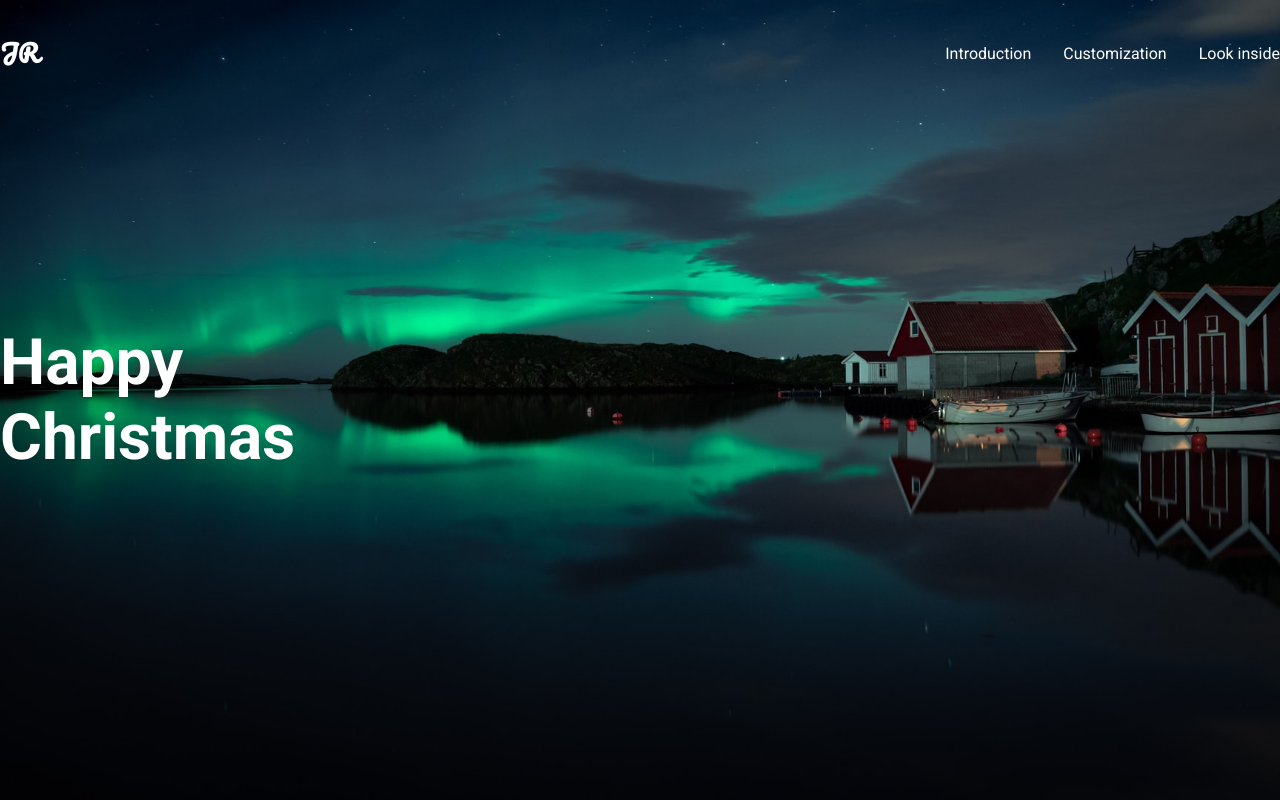
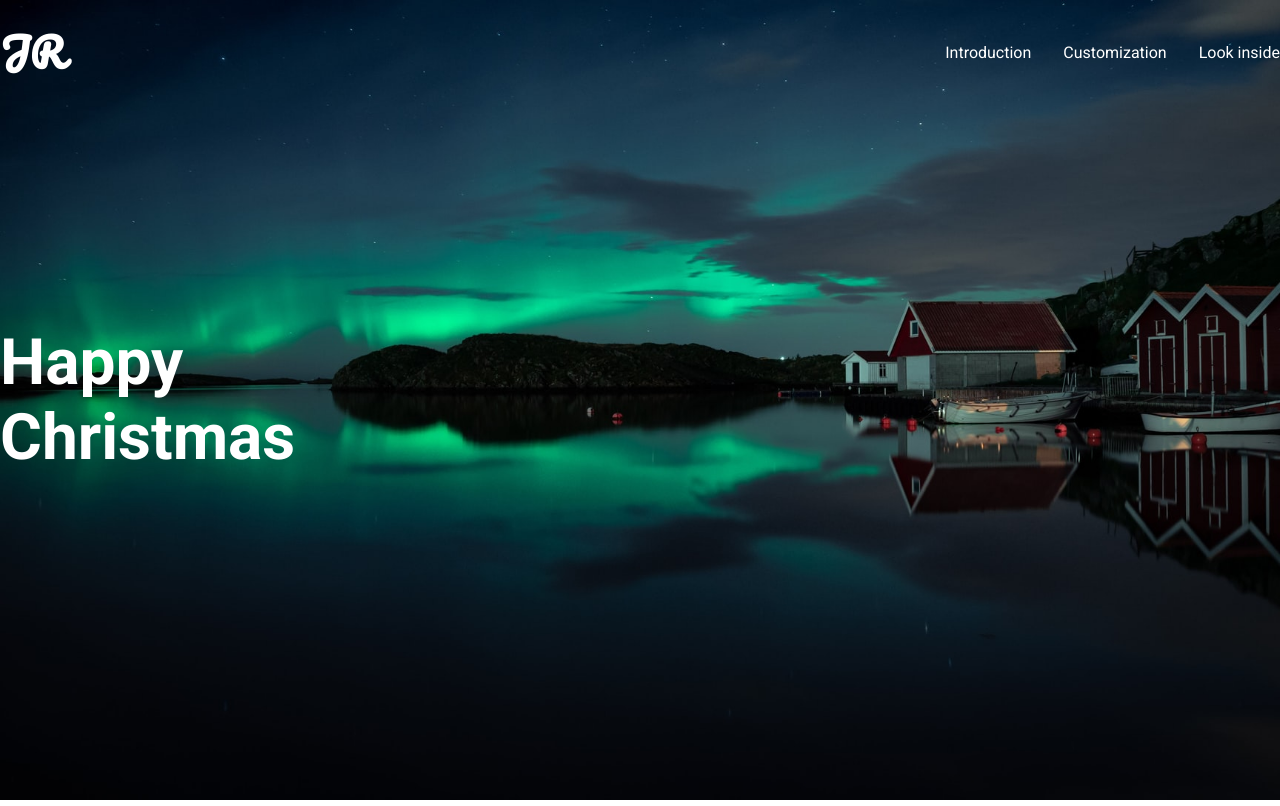
Before and after one commit to jjunior96/christmas-website, a Next.js app: page / in a window 1280 px wide. Built offline with nearby package versions, Linux system fonts and the light colour scheme.

Commit message:
chore: add new prop for component

```diff
--- a/src/components/Logo/styles.ts
+++ b/src/components/Logo/styles.ts
@@ -8,8 +8,9 @@ export const Container = styled.h2<ContainerProps>`
   ${({ theme, color }) => css`
     color: ${theme.colors[color!]};
 
-    font-size: ${theme.font.sizes.medium};
+    font-size: ${theme.font.sizes.xlarge};
     font-weight: ${theme.font.bold};
-    font-family: 'Pacifico';
+    font-family: 'Pacifico', cursive;
+    line-height: 1;
   `}
 `;
```
